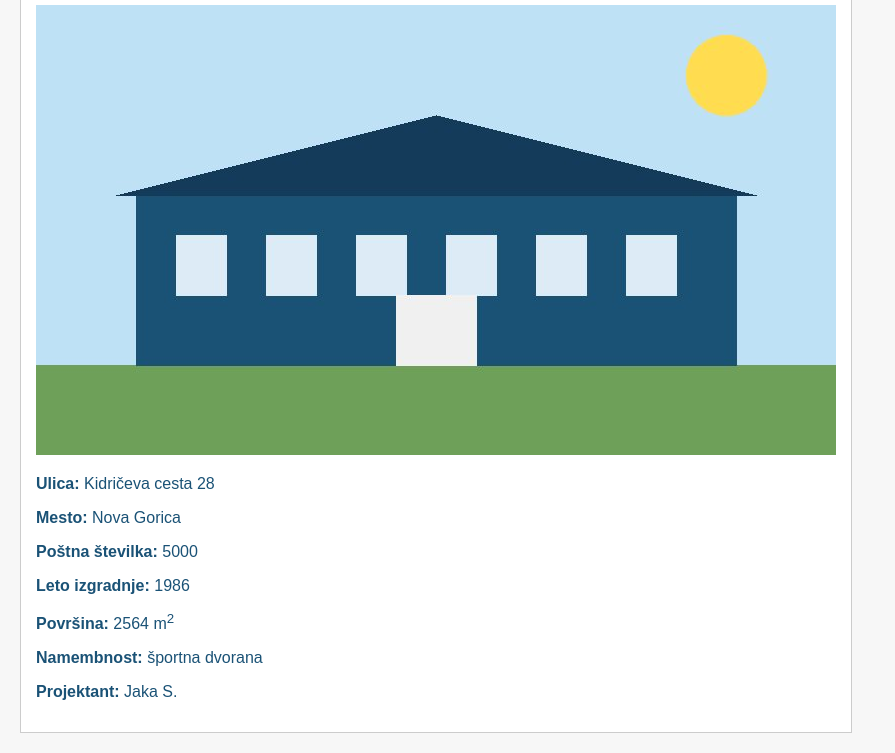
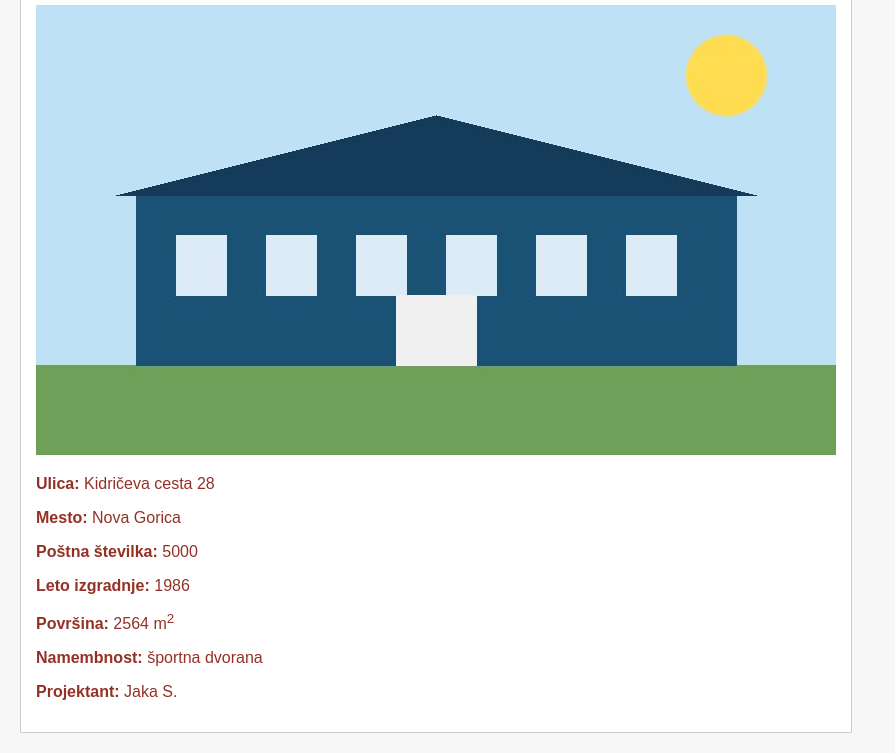
Before and after one commit to jaka-srt/naloga3, a plain HTML site: page index.html in a window 1280 px wide. Shown: the part 197-950 px from the top of the page, without its empty margins (0-895 px from the left). Drawn offline with Linux system fonts and the light colour scheme.

Commit message:
Spremenjava barve na #943126

```diff
--- a/stavba.css
+++ b/stavba.css
@@ -7,7 +7,7 @@ nav {
   margin-bottom: 15px;
 }
 .stavba {
-  color: #1A5276;
+  color: #943126;
   border: 1px solid #cccccc;
   background-color: #ffffff;
   padding: 15px;
```
